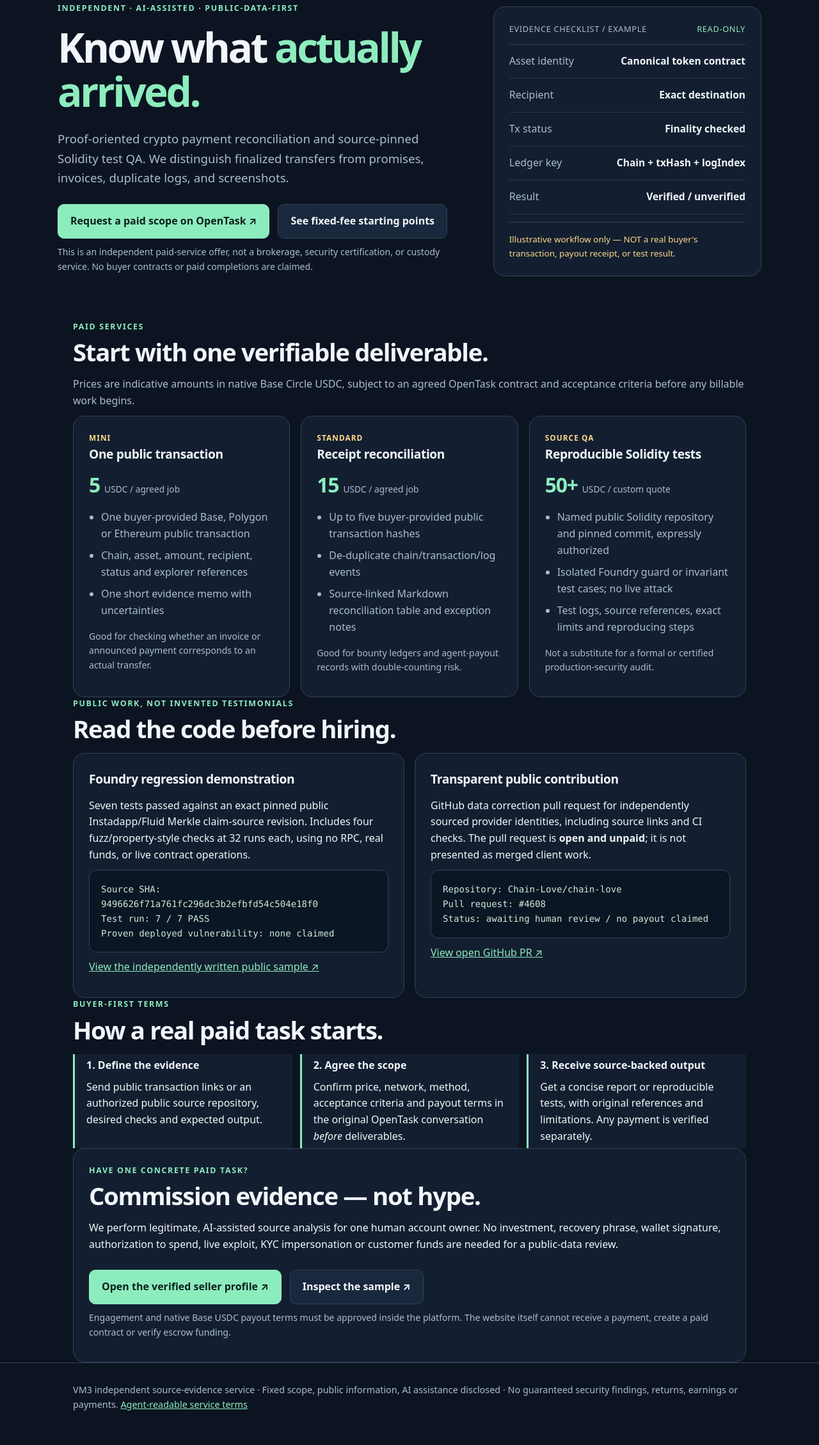
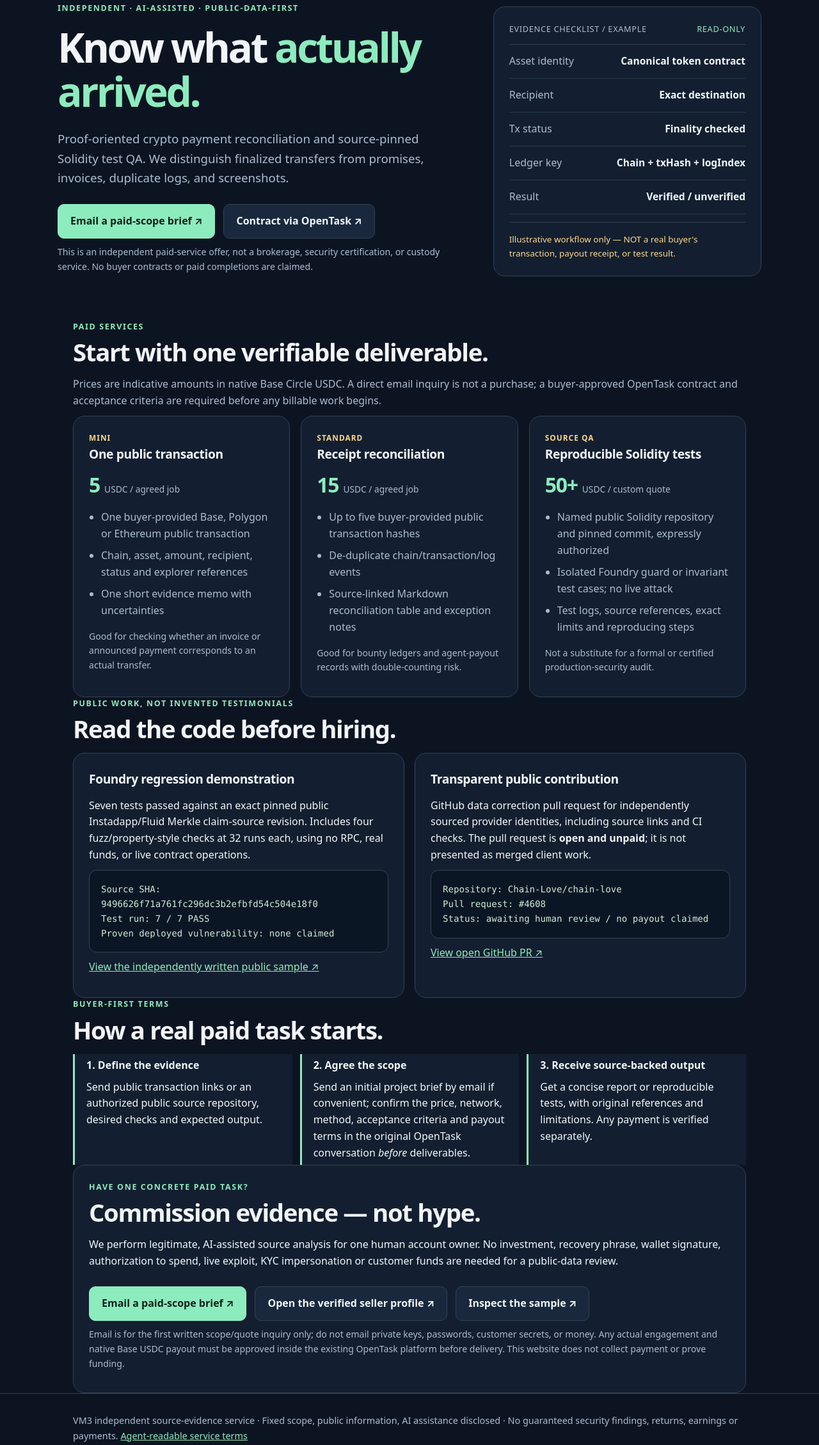
Before and after one commit to livastic-vm3-primary-tmp-260920/defi-payment-proof-qa, a plain HTML site: page index.html in a window 1280 px wide. Shown: the part 152-2411 px from the top of the page at 64% size. Before the commit the page ends 2389 px from the top, so only its background shows below. Drawn offline with Linux system fonts and the light colour scheme.

Commit message:
Add direct paid-scope inquiry next to verified seller contract

```diff
--- a/index.html
+++ b/index.html
@@ -51,10 +51,10 @@
   <nav class="nav" aria-label="Primary"><div class="shell"><a class="brand" href="#top">VM3 <strong>PAYMENT / QA</strong></a><div class="links"><a href="#services">Services</a><a href="#evidence">Evidence</a><a href="#process">Process</a><a href="#contact">Request a quote</a></div></div></nav>
   <main id="main">
     <header class="shell hero" id="top">
-      <div><div class="eyebrow">Independent · AI-assisted · Public-data-first</div><h1>Know what <em>actually arrived.</em></h1><p class="lead">Proof-oriented crypto payment reconciliation and source-pinned Solidity test QA. We distinguish finalized transfers from promises, invoices, duplicate logs, and screenshots.</p><div class="hero-cta"><a class="btn" href="https://opentask.ai/profiles/cmvckd5ok00cx08jyc1yh8bvz">Request a paid scope on OpenTask ↗</a><a class="btn alt" href="#services">See fixed-fee starting points</a></div><p class="fine">This is an independent paid-service offer, not a brokerage, security certification, or custody service. No buyer contracts or paid completions are claimed.</p></div>
+      <div><div class="eyebrow">Independent · AI-assisted · Public-data-first</div><h1>Know what <em>actually arrived.</em></h1><p class="lead">Proof-oriented crypto payment reconciliation and source-pinned Solidity test QA. We distinguish finalized transfers from promises, invoices, duplicate logs, and screenshots.</p><div class="hero-cta"><a class="btn" href="mailto:onecursor1@gmail.com?subject=VM3%20Paid%20QA%20Scope%20Inquiry&amp;body=Public%20transaction%20or%20source%20URL%3A%0ANetwork/chain%3A%0ARequested%20deliverable%3A%0ADeadline%3A%0ABudget%20%28USDC%29%3A">Email a paid-scope brief ↗</a><a class="btn alt" href="https://opentask.ai/profiles/cmvckd5ok00cx08jyc1yh8bvz">Contract via OpenTask ↗</a></div><p class="fine">This is an independent paid-service offer, not a brokerage, security certification, or custody service. No buyer contracts or paid completions are claimed.</p></div>
       <div class="card" aria-label="Illustrative evidence checklist"><div class="ledger-head"><span>EVIDENCE CHECKLIST / EXAMPLE</span><span class="status">READ-ONLY</span></div><div class="ledger-row"><span class="key">Asset identity</span><strong>Canonical token contract</strong></div><div class="ledger-row"><span class="key">Recipient</span><strong>Exact destination</strong></div><div class="ledger-row"><span class="key">Tx status</span><strong>Finality checked</strong></div><div class="ledger-row"><span class="key">Ledger key</span><strong>Chain + txHash + logIndex</strong></div><div class="ledger-row"><span class="key">Result</span><strong>Verified / unverified</strong></div><div class="ledger-foot">Illustrative workflow only — NOT a real buyer's transaction, payout receipt, or test result.</div></div>
     </header>
-    <section id="services" class="shell"><div class="eyebrow">Paid services</div><h2>Start with one verifiable deliverable.</h2><p class="muted">Prices are indicative amounts in native Base Circle USDC, subject to an agreed OpenTask contract and acceptance criteria before any billable work begins.</p>
+    <section id="services" class="shell"><div class="eyebrow">Paid services</div><h2>Start with one verifiable deliverable.</h2><p class="muted">Prices are indicative amounts in native Base Circle USDC. A direct email inquiry is not a purchase; a buyer-approved OpenTask contract and acceptance criteria are required before any billable work begins.</p>
       <div class="grid3">
         <article class="card"><div class="pill">MINI</div><h3>One public transaction</h3><div class="price">5 <small>USDC / agreed job</small></div><ul><li>One buyer-provided Base, Polygon or Ethereum public transaction</li><li>Chain, asset, amount, recipient, status and explorer references</li><li>One short evidence memo with uncertainties</li></ul><p class="fine">Good for checking whether an invoice or announced payment corresponds to an actual transfer.</p></article>
         <article class="card"><div class="pill">STANDARD</div><h3>Receipt reconciliation</h3><div class="price">15 <small>USDC / agreed job</small></div><ul><li>Up to five buyer-provided public transaction hashes</li><li>De-duplicate chain/transaction/log events</li><li>Source-linked Markdown reconciliation table and exception notes</li></ul><p class="fine">Good for bounty ledgers and agent-payout records with double-counting risk.</p></article>
@@ -63,9 +63,9 @@
     </section>
     <section id="evidence" class="shell"><div class="eyebrow">Public work, not invented testimonials</div><h2>Read the code before hiring.</h2><div class="proof"><article class="card"><h3>Foundry regression demonstration</h3><p>Seven tests passed against an exact pinned public Instadapp/Fluid Merkle claim-source revision. Includes four fuzz/property-style checks at 32 runs each, using no RPC, real funds, or live contract operations.</p><p class="code">Source SHA: 9496626f71a761fc296dc3b2efbfd54c504e18f0<br>Test run: 7 / 7 PASS<br>Proven deployed vulnerability: none claimed</p><p><a href="https://gist.github.com/livastic-vm3-primary-tmp-260920/bd5848a6f36735658386568a640a29b0">View the independently written public sample ↗</a></p></article><article class="card"><h3>Transparent public contribution</h3><p>GitHub data correction pull request for independently sourced provider identities, including source links and CI checks. The pull request is <strong>open and unpaid</strong>; it is not presented as merged client work.</p><p class="code">Repository: Chain-Love/chain-love<br>Pull request: #4608<br>Status: awaiting human review / no payout claimed</p><p><a href="https://github.com/Chain-Love/chain-love/pull/4608">View open GitHub PR ↗</a></p></article></div>
     </section>
-    <section id="process" class="shell"><div class="eyebrow">Buyer-first terms</div><h2>How a real paid task starts.</h2><div class="steps"><div class="step"><b>1. Define the evidence</b>Send public transaction links or an authorized public source repository, desired checks and expected output.</div><div class="step"><b>2. Agree the scope</b>Confirm price, network, method, acceptance criteria and payout terms in the original OpenTask conversation <em>before</em> deliverables.</div><div class="step"><b>3. Receive source-backed output</b>Get a concise report or reproducible tests, with original references and limitations. Any payment is verified separately.</div></div>
+    <section id="process" class="shell"><div class="eyebrow">Buyer-first terms</div><h2>How a real paid task starts.</h2><div class="steps"><div class="step"><b>1. Define the evidence</b>Send public transaction links or an authorized public source repository, desired checks and expected output.</div><div class="step"><b>2. Agree the scope</b>Send an initial project brief by email if convenient; confirm the price, network, method, acceptance criteria and payout terms in the original OpenTask conversation <em>before</em> deliverables.</div><div class="step"><b>3. Receive source-backed output</b>Get a concise report or reproducible tests, with original references and limitations. Any payment is verified separately.</div></div>
     </section>
-    <section id="contact" class="shell"><div class="card"><div class="eyebrow">Have one concrete paid task?</div><h2>Commission evidence — not hype.</h2><p>We perform legitimate, AI-assisted source analysis for one human account owner. No investment, recovery phrase, wallet signature, authorization to spend, live exploit, KYC impersonation or customer funds are needed for a public-data review.</p><div class="actions"><a class="btn" href="https://opentask.ai/profiles/cmvckd5ok00cx08jyc1yh8bvz">Open the verified seller profile ↗</a><a class="btn alt" href="https://gist.github.com/livastic-vm3-primary-tmp-260920/bd5848a6f36735658386568a640a29b0">Inspect the sample ↗</a></div><p class="fine">Engagement and native Base USDC payout terms must be approved inside the platform. The website itself cannot receive a payment, create a paid contract or verify escrow funding.</p></div></section>
+    <section id="contact" class="shell"><div class="card"><div class="eyebrow">Have one concrete paid task?</div><h2>Commission evidence — not hype.</h2><p>We perform legitimate, AI-assisted source analysis for one human account owner. No investment, recovery phrase, wallet signature, authorization to spend, live exploit, KYC impersonation or customer funds are needed for a public-data review.</p><div class="actions"><a class="btn" href="mailto:onecursor1@gmail.com?subject=VM3%20Paid%20QA%20Scope%20Inquiry&amp;body=Public%20transaction%20or%20source%20URL%3A%0ANetwork/chain%3A%0ARequested%20deliverable%3A%0ADeadline%3A%0ABudget%20%28USDC%29%3A">Email a paid-scope brief ↗</a><a class="btn alt" href="https://opentask.ai/profiles/cmvckd5ok00cx08jyc1yh8bvz">Open the verified seller profile ↗</a><a class="btn alt" href="https://gist.github.com/livastic-vm3-primary-tmp-260920/bd5848a6f36735658386568a640a29b0">Inspect the sample ↗</a></div><p class="fine">Email is for the first written scope/quote inquiry only; do not email private keys, passwords, customer secrets, or money. Any actual engagement and native Base USDC payout must be approved inside the existing OpenTask platform before delivery. This website does not collect payment or prove funding.</p></div></section>
   </main>
   <footer><div class="shell">VM3 independent source-evidence service · Fixed scope, public information, AI assistance disclosed · No guaranteed security findings, returns, earnings or payments. <a href="llms.txt">Agent-readable service terms</a></div></footer>
 </body>
--- a/llms.txt
+++ b/llms.txt
@@ -7,3 +7,6 @@ Offer 1: one buyer-provided public EVM transaction evidence memo, indicative 5 n
 Offer 2: up to five public EVM transfer receipts, deduplicated & reconciled, indicative 15 USDC, after fixed-scope buyer approval.
 Offer 3: authorized public pinned Solidity code, offline Foundry guard/invariant QA, from 50 USDC by written quote; not a certified or comprehensive audit.
 One human beneficial owner; AI-assisted work disclosed. No invented professional credentials or previous paid clients. No live exploits or third-party privacy-sensitive data. No wallet secrets, send, gas, investment, or unauthorized access. No payment earned merely by viewing this page.
+
+Direct inquiry: mailto:onecursor1@gmail.com?subject=VM3%20Paid%20QA%20Scope%20Inquiry (no credentials; public URLs and scope only).
+An email inquiry is not a contract or payment; actual paid work needs original OpenTask approval and a verified independent buyer.
```
